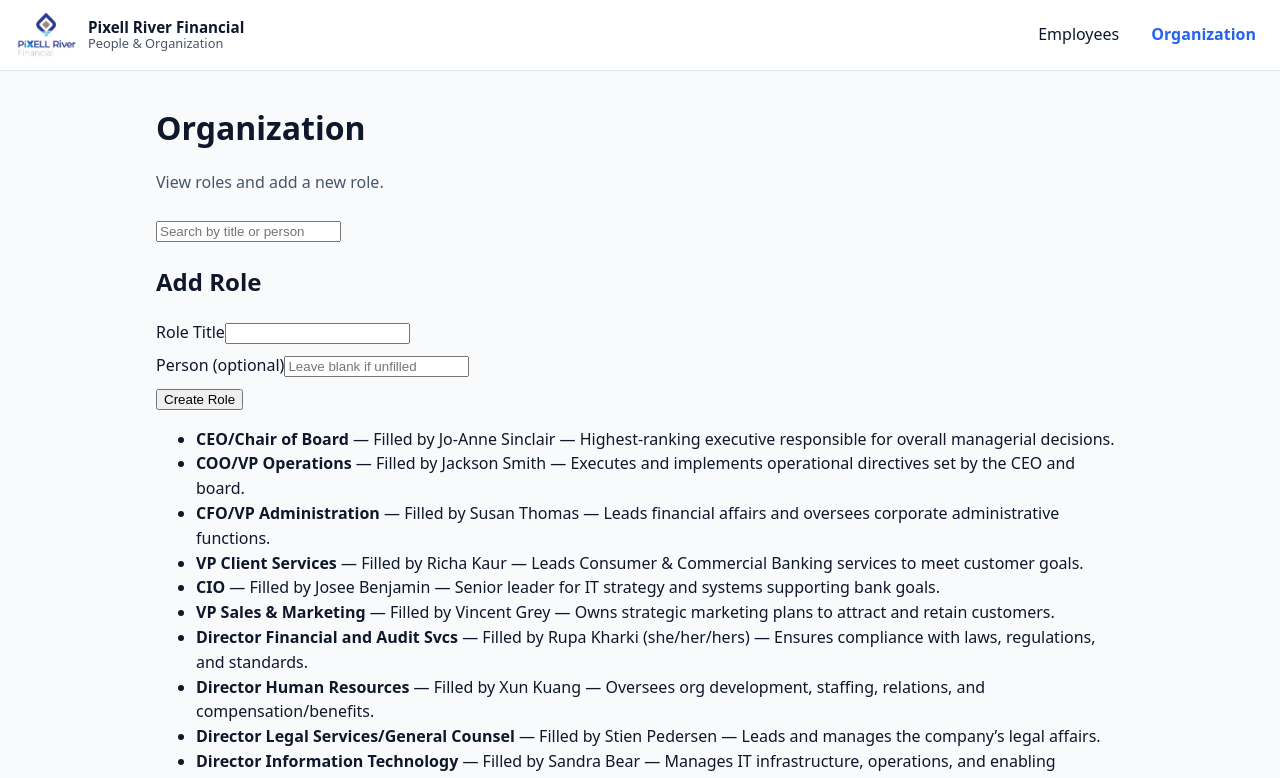
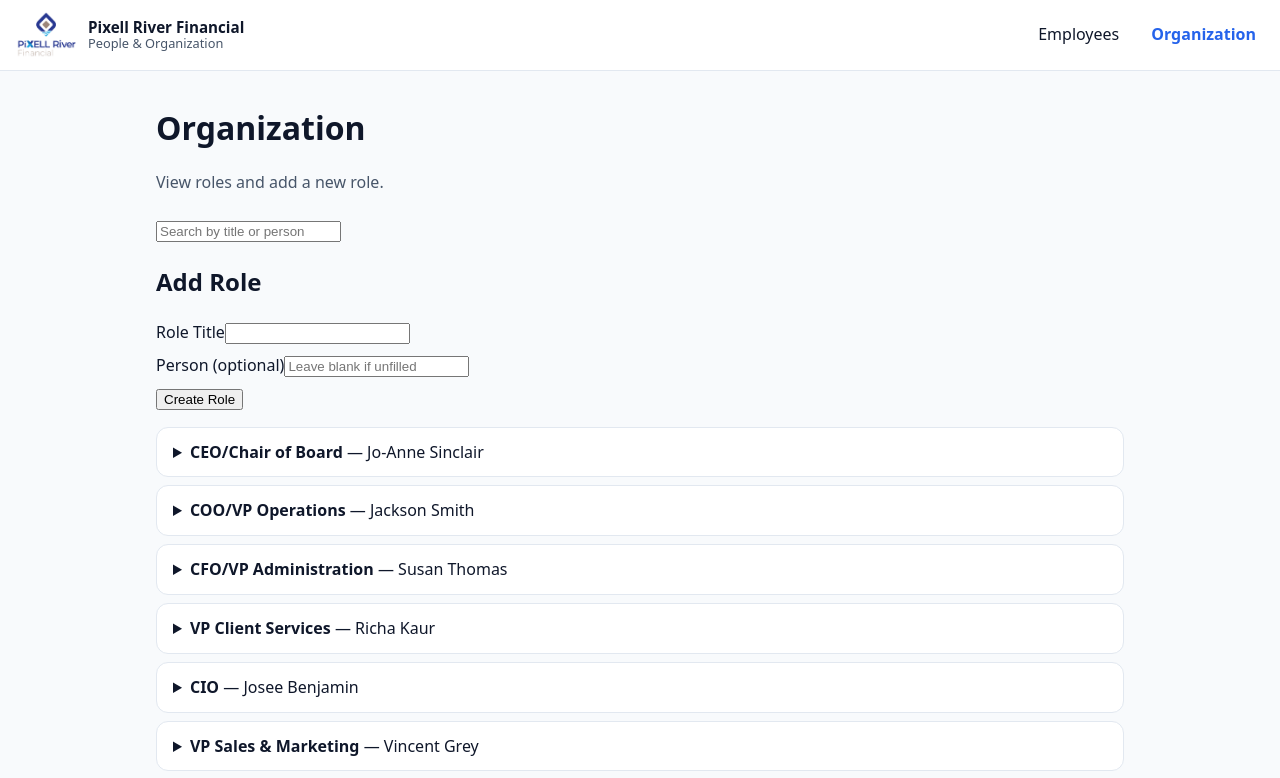
Before and after one commit to rushil2123/Full_Stack_Lab-1, a React (Vite) app in the folder pixell-river-directory/: page /organization in a window 1280 px wide. Shown: the top 778 px of the page. Built offline with nearby package versions, Linux system fonts and the light colour scheme.

Commit message:
feat: enhance EmployeesPage and OrganizationPage with improved search functionality and UI updates

```diff
--- a/pixell-river-directory/src/pages/EmployeesPage.tsx
+++ b/pixell-river-directory/src/pages/EmployeesPage.tsx
@@ -8,6 +8,7 @@ export default function EmployeesPage() {
   const [search, setSearch] = useState("");
   const form = useEntryForm("employee");
 
+  // read from repo (seed from JSON on first run, then localStorage)
   const groups: DepartmentGroup[] = employeeRepo.listGroups();
 
   const s = search.toLowerCase();
@@ -27,16 +28,21 @@ export default function EmployeesPage() {
       <h1>Employees</h1>
       <p className="greeting">Search employees and add new ones.</p>
 
+      {/* Search toolbar styled by .toolbar and .input */}
+      <div className="toolbar">
         <label htmlFor="emp-search" className="sr-only">
           Search employees
         </label>
         <input
           id="emp-search"
+          className="input"
           placeholder="Search by name or department"
           value={search}
           onChange={(e) => setSearch(e.target.value)}
         />
+      </div>
 
+      {/* Add employee */}
       <section style={{ marginTop: "1rem" }}>
         <h2>Add Employee</h2>
 
@@ -77,10 +83,11 @@ export default function EmployeesPage() {
         </button>
       </section>
 
-      <div style={{ marginTop: "1rem" }}>
+      {/* Card grid styled by .directory and .dept-card */}
+      <div className="directory" style={{ marginTop: "1rem" }}>
         {filtered.map((g) => (
           <div key={g.department} className="dept-card">
-            <h3>{g.department}</h3>
+            <h4>{g.department}</h4>
             <ul>
               {g.employees.map((name, i) => (
                 <li key={name + i}>{name}</li>
--- a/pixell-river-directory/src/pages/OrganizationPage.tsx
+++ b/pixell-river-directory/src/pages/OrganizationPage.tsx
@@ -7,8 +7,10 @@ import type { OrgRole } from "../types";
 export default function OrganizationPage() {
   const form = useEntryForm("role");
 
+  // always read from repo (seed from JSON first run, then localStorage)
   const roles: OrgRole[] = roleRepo.list();
 
+  // simple text filter by title or person
   const [q, setQ] = useState("");
   const s = q.toLowerCase();
   const filtered = roles.filter(
@@ -32,6 +34,7 @@ export default function OrganizationPage() {
         onChange={(e) => setQ(e.target.value)}
       />
 
+      {/* Add role */}
       <section style={{ marginTop: "1rem" }}>
         <h2>Add Role</h2>
 
@@ -62,16 +65,23 @@ export default function OrganizationPage() {
         </button>
       </section>
 
-      <ul style={{ marginTop: "1rem" }}>
+      <div style={{ marginTop: "1rem" }}>
         {filtered.map((r, i) => (
-          <li key={r.title + (r.person || "") + i}>
-            <strong>{r.title}</strong>
-            {" — "}
-            {r.person ? `Filled by ${r.person}` : "Unfilled"}
-            {r.description ? ` — ${r.description}` : ""}
-          </li>
+          <details className="role-details" key={r.title + (r.person || "") + i}>
+            <summary>
+              <strong>{r.title}</strong>
+              {" — "}
+              {r.person ? `${r.person}` : "Unfilled"}
+            </summary>
+            {(r.description || r.person) && (
+              <div className="role-body">
+                {r.description ? <p>{r.description}</p> : null}
+                {r.person ? <p><em>Assigned:</em> {r.person}</p> : null}
+              </div>
+            )}
+          </details>
         ))}
-      </ul>
+      </div>
 
       {filtered.length === 0 && <p>No roles match.</p>}
     </main>
```
Lines whose indentation alone changed are shown as unchanged.
